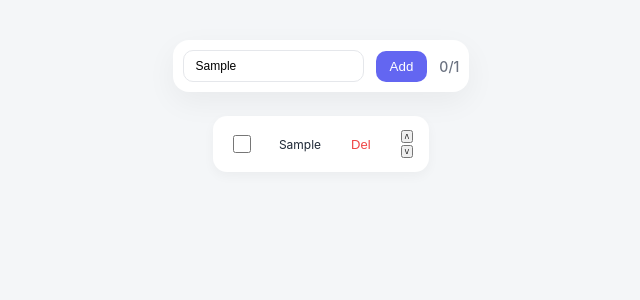
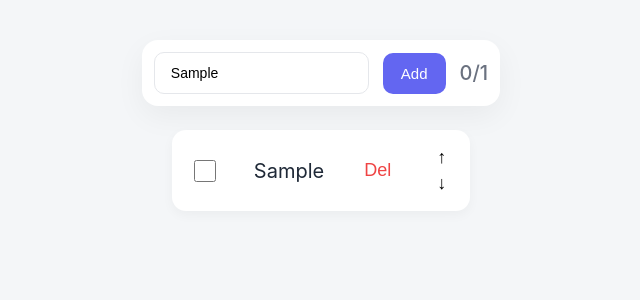
Before and after one commit to SeanGordaev/todolist-react-2026, a React (Create React App) app: page / in a window 1280 px wide. Both pictures are taken after typing "Sample" into the empty fields and a click on the button "Add". Shown: the top 300 px of the page, without its empty margins (319-959 px from the left). Built offline with nearby package versions, Linux system fonts and the light colour scheme.

Commit message:
beta-update visual update

```diff
--- a/src/components/tasks.js
+++ b/src/components/tasks.js
@@ -9,7 +9,6 @@ export const Item = (props) => {
 
     const [tasksInfo, changeTasks] = useContext(context);
     const [done, setDone] = useState('');
-
 
     const Check = () => {
         if (props.object.done === true) {
@@ -31,12 +30,18 @@ export const Item = (props) => {
         const currentIndex = tasksInfo.findIndex(el => el.id === props.object.id);
         const newIndex = currentIndex + flag;
 
-        if (newIndex < 0 || newIndex >= tasksInfo.length) return;
+        if (newIndex < 0) {
+            return;
+        };
+        if (newIndex >= tasksInfo.length) {
+            return;
+        };
 
         let toSwap = [...tasksInfo];
         [toSwap[newIndex], toSwap[currentIndex]] = [toSwap[currentIndex], toSwap[newIndex]]
 
         changeTasks(toSwap);
+
     }
 
     const RemoveTask = () => {
@@ -50,7 +55,7 @@ export const Item = (props) => {
             <input type="checkbox" onChange={Check} checked={props.object.done}/>
 
             <div className={'text-box'}>
-                <span className={`${done}`}>
+                <span className={`${done}`} >
                     {props.object.text}
                 </span>
             </div>
@@ -58,8 +63,8 @@ export const Item = (props) => {
             <button onClick={RemoveTask} id='del'>Del</button>
 
             <div className='moving'>
-                <button id='up' className='moving-button' onClick={() => Moving(-1)}>/\</button>
-                <button id='down' className='moving-button' onClick={() => Moving(1)}>\/</button>
+                <button id='up' className='moving-button' onClick={() => Moving(-1)}>↑</button>
+                <button id='down' className='moving-button' onClick={() => Moving(1)}>↓</button>
             </div>
 
         </div>
--- a/src/styles/input.css
+++ b/src/styles/input.css
@@ -1,19 +1,18 @@
 #Input {
   display: flex;
-  gap: 12px;
+  align-items: center;
+  gap: 14px;
   background: white;
-  padding: 10px;
+  padding: 12px;
   border-radius: 16px;
   box-shadow: 0 10px 30px rgba(0, 0, 0, 0.05);
-  align-items: center;
 }
 
 #Input input {
-  flex: 1;
-  padding: 8px 12px;
+  padding: 12px 16px;
   border-radius: 10px;
   border: 1px solid #e5e7eb;
-  font-size: 12px;
+  font-size: 14px;
   outline: none;
   transition: 0.2s ease;
 }
@@ -27,7 +26,8 @@
   background: #6366f1;
   color: white;
   border: none;
-  padding: 8px 14px;
+  font-size: 15px;
+  padding: 12px 18px;
   border-radius: 10px;
   cursor: pointer;
   transition: 0.2s ease;
@@ -39,58 +39,7 @@
 }
 
 #Input span {
-  font-size: 14px;
+  font-size: 20px;
   font-weight: 500;
   color: #6b7280;
 }
-
-
-
-/*
-#Input {
-  display: flex;
-  justify-content: space-around;
-  position: relative;
-
-  border: 0.5px solid black;
-  padding: 8px;
-  border-radius: 5px;
-  background-color: rgb(75, 155, 224);
-
-
-
-}
-
-#Input::before {
-  content: "";
-  inset: -3px;
-  position: absolute;
-  z-index: -1;
-
-  background-color: rgb(94, 127, 149);
-
-  filter: blur(10px);
-  border-radius: 8px;
-
-}
-
-
-#Input > button {
-  border: 1px solid black;
-  padding: 2px;
-  border-radius: 5px;
-
-  transition: 0.5s ease;
-}
-
-#Input > button:hover {
-  transform: scale(1.1);
-  box-shadow: 0 0 5px 2px rgb(171, 221, 255)
-}
-
-#Input > span {
-  border: 1px solid black;
-  padding: 2px;
-  border-radius: 5px;
-  background-color: rgb(255, 255, 255);
-} */
--- a/src/styles/list.css
+++ b/src/styles/list.css
@@ -8,5 +8,5 @@
 .list {
   display: flex;
   flex-direction: column;
-  gap: 12px;
+  gap: 15px;
 }
--- a/src/styles/tasks.css
+++ b/src/styles/tasks.css
@@ -1,13 +1,12 @@
 .item {
   display: flex;
   align-items: center;
-  gap: 25px;
+  gap: 35px;
   background: white;
-  padding: 14px 16px;
+  padding: 16px 18px;
   border-radius: 14px;
-  box-shadow: 0 4px 12px rgba(0, 0, 0, 0.04);
+  box-shadow: 0 4px 12px #0000000a;
   transition: 0.2s ease;
-
 }
 
 .item:hover {
@@ -16,10 +15,17 @@
 }
 
 .item input[type="checkbox"] {
-  width: 18px;
-  height: 18px;
+  width: 22px;
+  height: 22px;
   accent-color: #6366f1;
   cursor: pointer;
+  transition: transform 0.2s ease;
+}
+
+.item input[type="checkbox"]:hover {
+    transform: scale(1.05);
+    box-shadow: 0 0 2px #6366f1;
+    border-radius: 2px;
 }
 
 .text-box {
@@ -28,7 +34,7 @@
 }
 
 .text-box span {
-  font-size: 12px;
+  font-size: 20px;
   transition: 0.2s ease;
   position: relative;
 }
@@ -36,8 +42,8 @@
 .text-box span::before {
     content: "";
     position: absolute;
-    inset: 6px -8px;
     transform: scale(0);
+    inset: 11px -8px;
     background-color: #4f46e5;
     border-radius: 5px;
 }
@@ -49,13 +55,6 @@
 .text-box span.hide::before {
     animation: hide .5s cubic-bezier(0.25, 0.8, 0.25, 1) forwards;
 }
-
-
-.text-box.done span {
-  color: #9ca3af;
-  text-decoration: line-through;
-}
-
 
 .created {
     animation: show .5s cubic-bezier(0.25, 0.8, 0.25, 1);
@@ -84,7 +83,7 @@
   background: transparent;
   border: none;
   color: #ef4444;
-  font-size: 13px;
+  font-size: 18px;
   cursor: pointer;
   transition: 0.2s ease;
   border-radius: 10px;
@@ -97,17 +96,42 @@
 }
 
 
-
 .moving {
     display: flex;
     flex-direction: column;
-    gap: 2px;
+    gap: 3px;
     justify-content: space-around;
 }
+.moving button {
+    border-radius: 10px;
+    font-size: 18px;
+    font-weight: bold;
 
-.moving > button {
-    font-size: 8px;
-    padding: 2px;
-    padding-bottom: 0;
-    padding-top: 0;
+    background: rgba(255,255,255);
+
+    border: none;
+
+    transition: 0.2s ease;
 }
+
+/* hover */
+.moving button:hover {
+    background: #edeef0;
+    transform: translateY(-2px);
+    box-shadow: 0 4px 10px rgba(0, 0, 0, 0.1);
+    cursor: pointer;
+}
+
+/* active */
+.moving button:active {
+    transform: translateY(0);
+    box-shadow: 0 2px 6px 2px rgba(0,0,0,0.1);
+}
+
+/* disabled */
+.moving button:disabled {
+    opacity: 0.4;
+    cursor: not-allowed;
+    transform: none;
+    box-shadow: none;
+}
```
